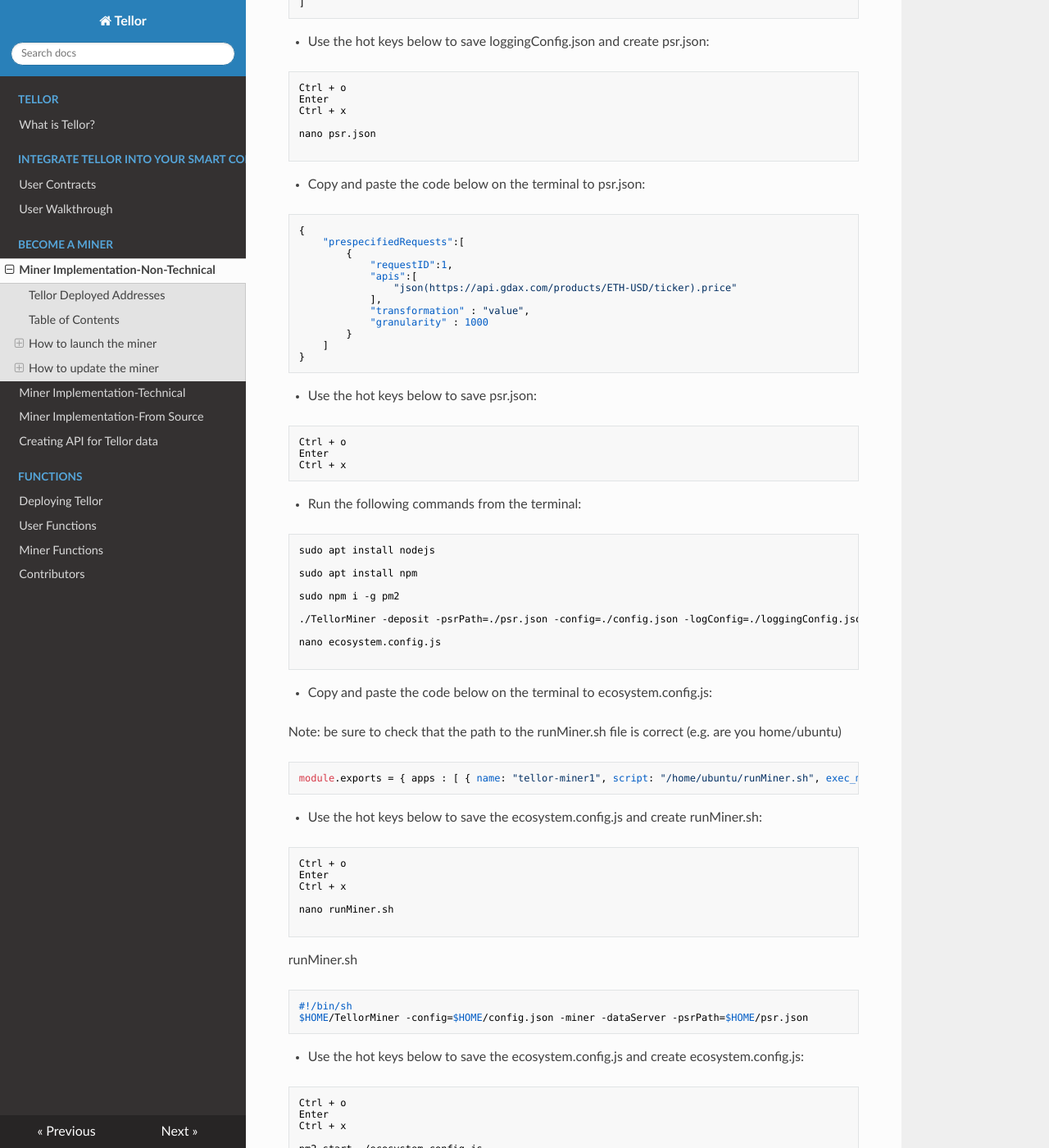
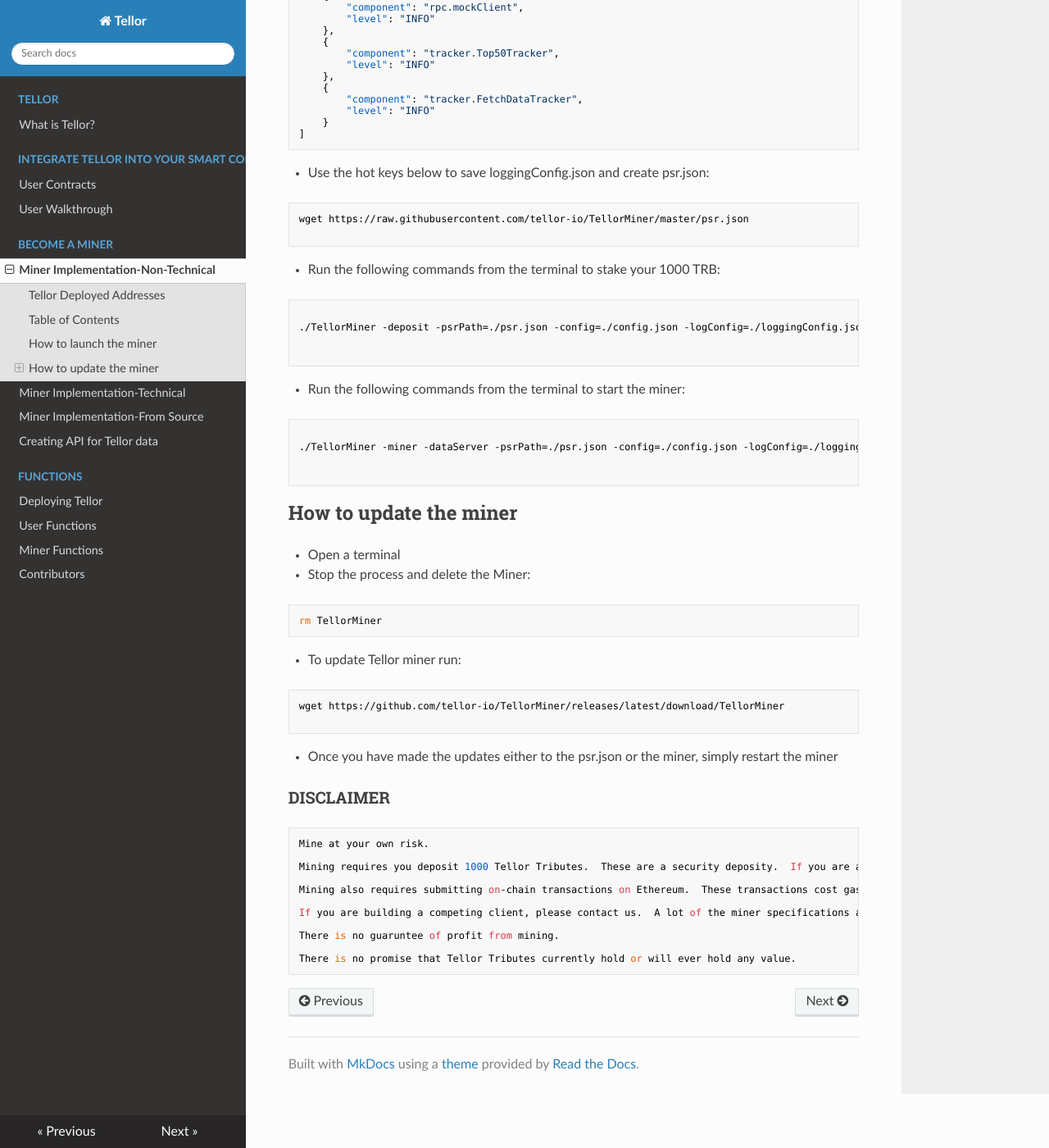
Before and after one commit to tellor-io/TellorDocumentation, an MkDocs documentation site: the page built from docs/MinerSetupNonTechnical.md, in a window 1280 px wide and 1400 px high, scrolled down 2336 px. Shown: the whole window at 82% size. Built offline with MkDocs 1.6.1, drawn with Linux system fonts in a browser that asks for light colours; nearby versions of some CDN libraries; a script that is not in the unit is left out; some of the changed text lies outside the part shown.

Commit message:
updateGPU docs

````diff
--- a/docs/MinerSetupNonTechnical.md
+++ b/docs/MinerSetupNonTechnical.md
@@ -74,7 +80,11 @@ config.json
     ],
     "dbFile": "/tmp/tellor/tellor_db"
 }
+
+
 ```
+** Note that if you do not want to use the GPU miner, simply delete the "gpuConfig" variable
+
 
 * Copy and paste the code into the terminal and use the hot keys below to save config.json and the nano command to create loggingConfig.json:
 
@@ -125,124 +135,34 @@ nano loggingConfig.json
 * Use the hot keys below to save loggingConfig.json and create psr.json:
 
 ```bash
-Ctrl + o
-Enter
-Ctrl + x
-
-nano psr.json
+wget https://raw.githubusercontent.com/tellor-io/TellorMiner/master/psr.json
 
 ```
 
-* Copy and paste the code below on the terminal to psr.json:
-
-```json
-{
-    "prespecifiedRequests":[
-        {
-            "requestID":1,
-            "apis":[
-                "json(https://api.gdax.com/products/ETH-USD/ticker).price"
-            ],
-            "transformation" : "value",
-            "granularity" : 1000
-        }
-    ]
-}
-```
-
-* Use the hot keys below to save psr.json:
+* Run the following commands from the terminal to stake your 1000 TRB:
 
 ```bash
-Ctrl + o
-Enter
-Ctrl + x
-```
-
-* Run the following commands from the terminal:
-
-```bash
-sudo apt install nodejs
-
-sudo apt install npm
-
-sudo npm i -g pm2
 
 ./TellorMiner -deposit -psrPath=./psr.json -config=./config.json -logConfig=./loggingConfig.json
 
-nano ecosystem.config.js
 
 ```
-
-* Copy and paste the code below on the terminal to ecosystem.config.js:
-
-Note: be sure to check that the path to the runMiner.sh file is correct (e.g. are you home/ubuntu)
-
-```javascript
-module.exports = { apps : [ { name: "tellor-miner1", script: "/home/ubuntu/runMiner.sh", exec_mode: "fork", exec_interpreter: "bash"} ] }
-```
-
-* Use the hot keys below to save the ecosystem.config.js and create runMiner.sh:
+* Run the following commands from the terminal to start the miner:
 
 ```bash
-Ctrl + o
-Enter
-Ctrl + x
 
-nano runMiner.sh
+./TellorMiner -miner -dataServer -psrPath=./psr.json -config=./config.json -logConfig=./loggingConfig.json
+
 
 ```
-
-runMiner.sh
-
-```bash
-#!/bin/sh
-$HOME/TellorMiner -config=$HOME/config.json -miner -dataServer -psrPath=$HOME/psr.json
-```
-
-* Use the hot keys below to save the ecosystem.config.js and create ecosystem.config.js:
-
-```bash
-Ctrl + o
-Enter
-Ctrl + x
-
-pm2 start ./ecosystem.config.js
-
-```
-
-
-### Utilizing your GPU
-To utilize your GPU, you change the useGPU line in your `config.json` file to true:
-
-         "useGPU":true,
-
-
-
 ## How to update the miner <a name="update"> </a>
 
 * Open a terminal
 
-* Stop the process by running:
+* Stop the process and delete the Miner:
 
 ```bash
-pm2 stop all
-
-```
-
-* To update PSR run:
-
-```bash
-nano PSR.json
-
-```
-[paste the new PSR file]
-
-* Use the hot keys below to save psr.json:
-
-```bash
-Ctrl + o
-Enter
-Ctrl + x
+rm TellorMiner
 ```
 
 * To update Tellor miner run:
@@ -252,13 +172,8 @@ wget https://github.com/tellor-io/TellorMiner/releases/latest/download/TellorMin
 ```
 
 
-* Once you have made the updates either to the psr.json or the miner run:
+* Once you have made the updates either to the psr.json or the miner, simply restart the miner
 
-
-```bash
-pm2 restart all
-
-```
 
 ### DISCLAIMER
 
````
Also changed, not shown: other parts of docs/MinerSetupNonTechnical.md (+10 -4 lines), docs/MinerSetupFromSource.md (+7 -1 lines), docs/MinerSetupTechnical.md (+14 -1 lines).
